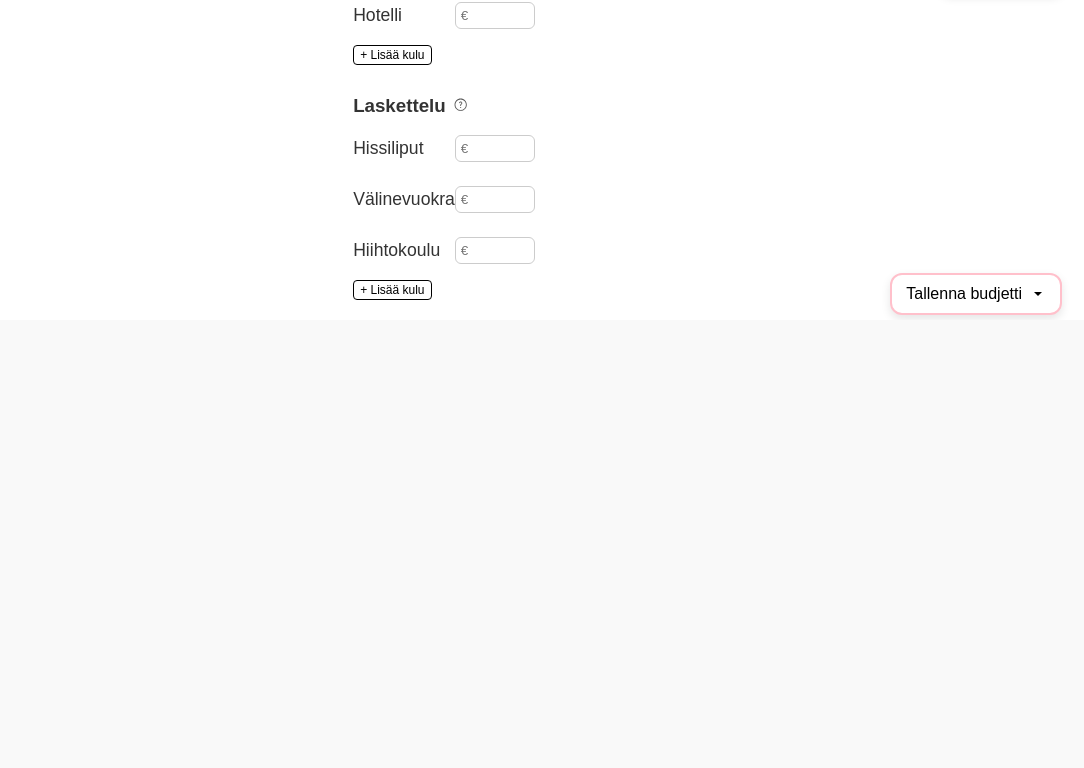
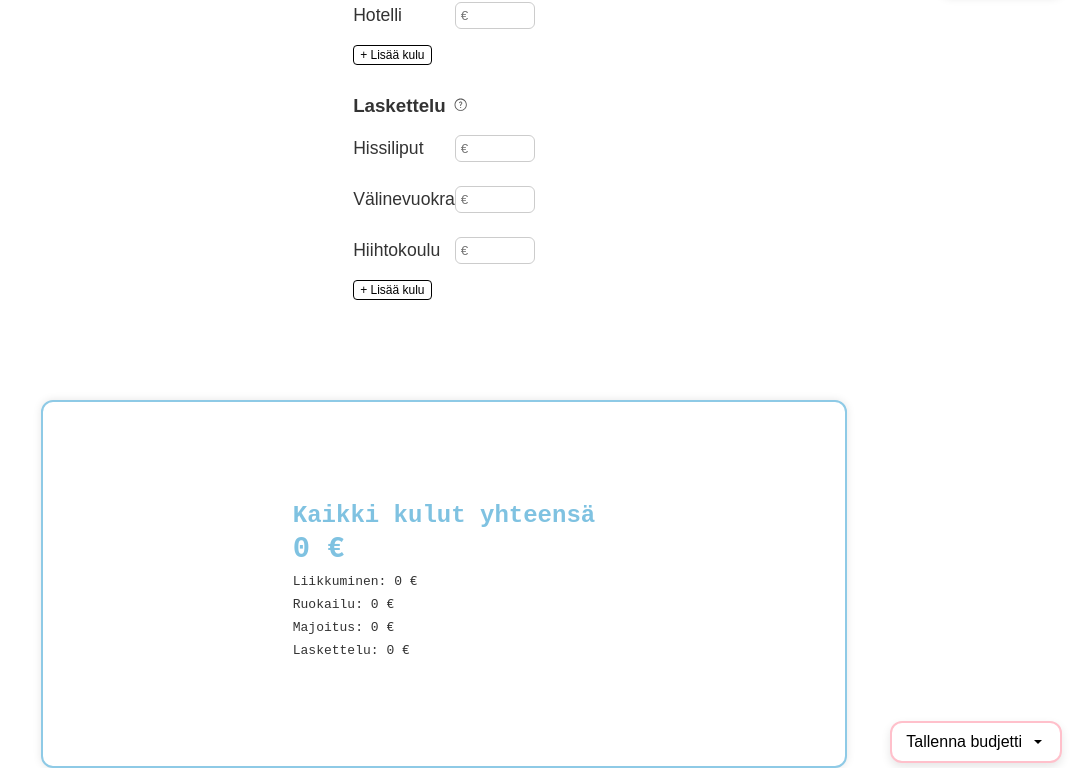
Before and after one commit to ilonamarkula/laskulaskuri, a React (Create React App) app: page /laskuri in a window 1280 px wide. Shown: the part 739-1507 px from the top of the page, without its empty margins (196-1280 px from the left). Before the commit the page ends 1059 px from the top, so only its background shows below. Built offline with nearby package versions, Linux system fonts and the light colour scheme.

Commit message:
kulut yhteensä + kategorioittain boksi

```diff
--- a/src/pages/Laskuri.js
+++ b/src/pages/Laskuri.js
@@ -397,7 +397,17 @@ export default function Laskuri() {
       </button>
       <div className="kulut-boksi">
         <div className="kulut-otsikko">Kulut yht.</div>
-        <div className="kulut-summa">{kulutYhteensa} €</div>
+        <div className="kulut-summa">
+          {categories.reduce((total, category) => {
+            // Laske kuluja yhteensä kaikista kategorioista
+            const categoryTotal = category.expenses.reduce(
+              (sum, expense) => sum + (parseFloat(expense.amount) || 0), // Varmistetaan, että amount on luku
+              0
+            );
+            return total + categoryTotal;
+          }, 0)}{" "}
+          €
+        </div>
       </div>
       <div className="kulukategoriat">
         {categories.map((category, i) => (
@@ -463,6 +473,33 @@ export default function Laskuri() {
           </div>
         ))}
       </div>
+      <div className="all-expenses-box">
+        <h3 className="all-expenses-title">Kaikki kulut yhteensä</h3>
+        <div className="all-expenses-summary">
+          <div className="expense-item all-expenses-total">
+            {categories.reduce((total, category) => {
+              const categoryTotal = category.expenses.reduce(
+                (sum, expense) => sum + (parseFloat(expense.amount) || 0),
+                0
+              );
+              return total + categoryTotal;
+            }, 0)}{" "}
+            €
+          </div>
+          {categories.map((category, i) => {
+            const categoryTotal = category.expenses.reduce(
+              (sum, expense) => sum + (parseFloat(expense.amount) || 0),
+              0
+            );
+            return (
+              <div className="expense-item" key={i}>
+                {category.name}: {categoryTotal} €
+              </div>
+            );
+          })}
+        </div>
+      </div>
+
       {naytaVinkki && (
         <div className="vinkkipopup" onClick={() => setNaytaVinkki(false)}>
           <div
--- a/src/styles.css
+++ b/src/styles.css
@@ -463,7 +463,6 @@ body {
   transition: none;
 }
 
-
 .back-home-button:hover {
   transform: none;
 }
@@ -496,8 +495,6 @@ body {
   cursor: pointer;
   transition: background-color 0.3s ease, transform 0.2s ease;
 }
-
-
 
 .kulunlisays-nappi {
   font-size: 1rem;
@@ -576,7 +573,6 @@ body {
   color: #555;
 }
 
-
 .vinkkipopup-otsikko {
   font-size: 1.2rem;
   font-weight: bold;
@@ -615,8 +611,6 @@ body {
   left: 50%;
   transform: translateX(-50%);
 }
-
-
 
 .vinkkipopup {
   position: fixed;
@@ -713,3 +707,29 @@ body {
 .save-dropdown-menu li:hover {
   background-color: #ffe6ec;
 }
+
+.all-expenses-box {
+  position: center;
+  margin-top: 80px; /* korkeampi kuin kulut-boksi, jotta ei mene päällekkäin */
+  background-color: white;
+  border: 2px solid #8ecae6;
+  padding: 100px 250px;
+  border-radius: 12px;
+  box-shadow: 0 0 8px rgba(0, 0, 0, 0.1);
+  align-items: center;
+  font-family: monospace;
+  z-index: 998;
+}
+
+.all-expenses-title {
+  font-size: 1.5rem;
+  color: #7fc2e1;
+  margin-bottom: 4px;
+  font-weight: 600;
+}
+
+.all-expenses-total {
+  font-size: 1.8rem; /* sama kuin all-expenses-title */
+  color: #7fc2e1; /* sama väri */
+  font-weight: 600; /* sama paino */
+}
```
